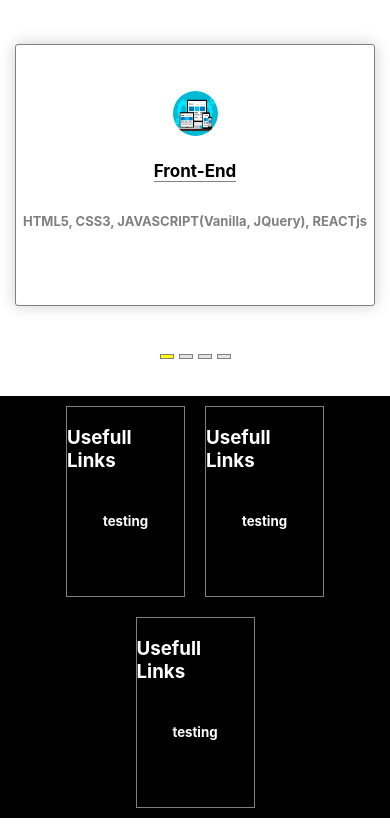
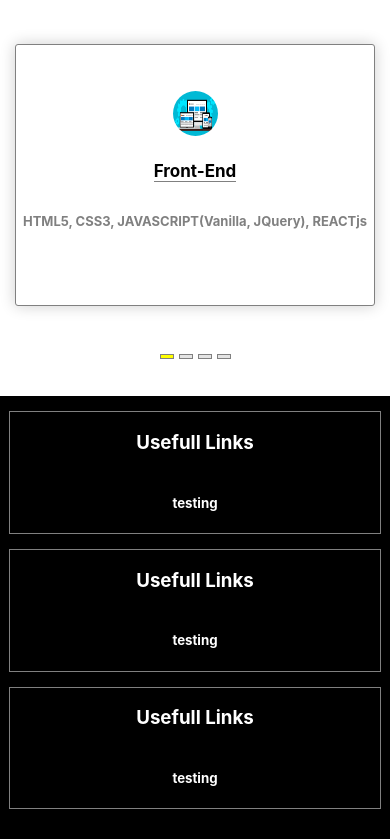
Before and after one commit to NjohPrince/Building-A-Web-Page-Using-React, a React (Create React App) app in the folder mywebsite/: page / in a window 390 px wide. Shown: the part 1547-2386 px from the top of the page. Before the commit the page ends 2365 px from the top, so only its background shows below. Built offline with nearby package versions, Linux system fonts and the light colour scheme; what react-hover-animation would draw is missing.

Commit message:
made the footer responsive including some random contents to be changed

```diff
--- a/mywebsite/src/components/footerComponent/footerContent.jsx
+++ b/mywebsite/src/components/footerComponent/footerContent.jsx
@@ -3,11 +3,27 @@ import styled from "styled-components";
 
 const Container = styled.div`
   width: 30%;
-  margin: 10px;
   display: flex;
   align-items: center;
   flex-direction: column;
   border: 1px solid gray;
+  margin-top: 30px;
+  margin-bottom: 30px;
+
+  @media screen and (max-width: 1088px) {
+    width: 25%;
+  }
+
+  @media screen and (max-width: 719px) {
+    width: 95%;
+    margin-top: 15px;
+    &:not(:last-of-type) {
+      margin-bottom: 0;
+    }
+    &(last-of-type) {
+      margin-bottom: 0px;
+    }
+  }
 `;
 
 const NameHead = styled.h3`
--- a/mywebsite/src/containers/footer.jsx
+++ b/mywebsite/src/containers/footer.jsx
@@ -5,9 +5,9 @@ import { FooterContent } from "../components/footerComponent/footerContent";
 const Container = styled.div`
   width: 100%;
   background-color: black;
-  height: 50vh;
+  min-height: 300px;
   display: flex;
-  justify-content: center;
+  justify-content: space-evenly;
   flex-wrap: wrap;
 `;
 
```
Also changed, not shown: 1 other file (tests, documents, lock files or other folders).
